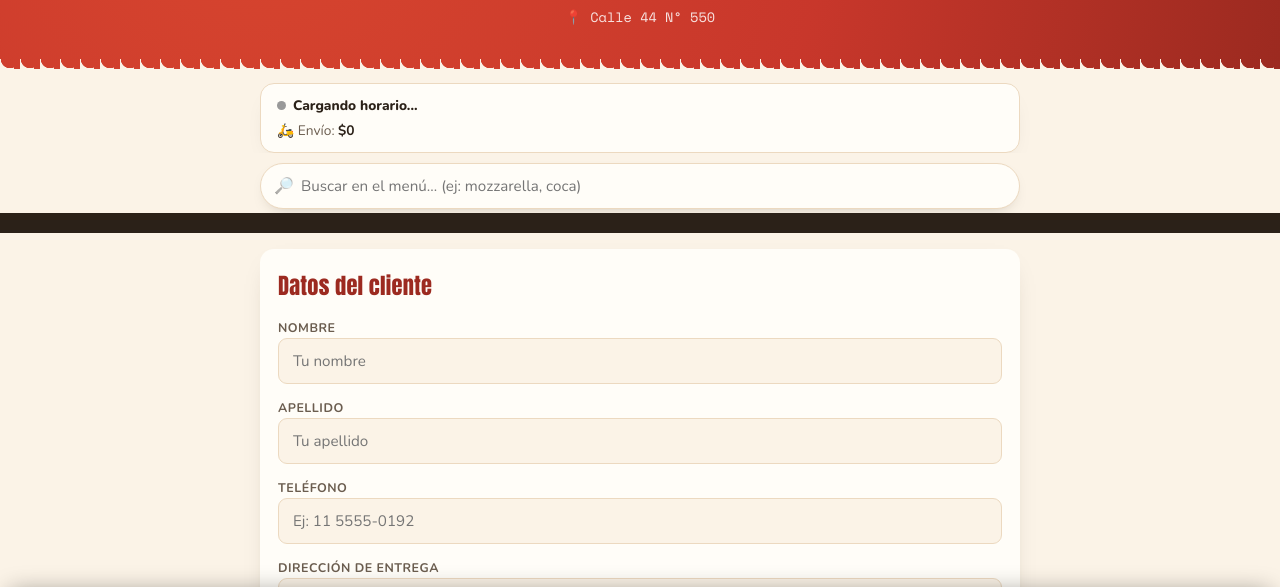
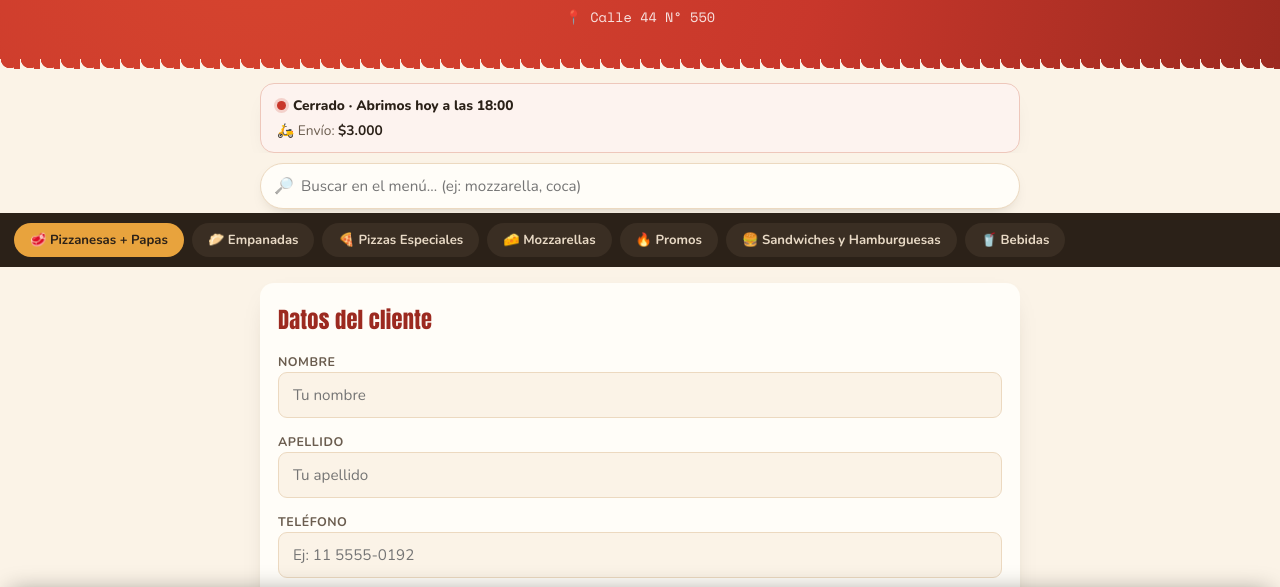
Before and after one commit to carlosjausoro5/la-mas-rica, a plain HTML site: page index.html in a window 1280 px wide. Shown: the part 131-718 px from the top of the page. Drawn offline with nearby package versions, Linux system fonts and the light colour scheme.

Commit message:
Ultima actualizacion index.html

```diff
--- a/index.html
+++ b/index.html
@@ -505,7 +505,7 @@
       chip.type = 'button';
       chip.className = 'cat-chip';
       chip.id = 'chip-' + secId;
-      chip.innerHTML = ${sec.icon} ${sec.cat} <span class="badge" id="badge-${secId}">0</span>;
+      chip.innerHTML = `${sec.icon} ${sec.cat} <span class="badge" id="badge-${secId}">0</span>`;
       chip.addEventListener('click', () => {
         document.getElementById(secId).scrollIntoView({behavior:'smooth', block:'start'});
       });
@@ -514,7 +514,7 @@
       const card = document.createElement('div');
       card.className = 'card';
       card.id = secId;
-      card.innerHTML = <h2><span class="cat-icon">${sec.icon}</span>${sec.cat}</h2> + sec.items.map(it => `
+      card.innerHTML = `<h2><span class="cat-icon">${sec.icon}</span>${sec.cat}</h2>` + sec.items.map(it => `
         <div class="producto" id="row-${it.id}">
           <div class="prod-info">
             <div class="prod-name" id="name-${it.id}">${it.name}</div>
```
